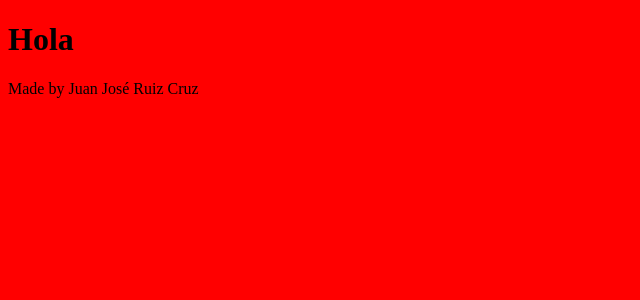
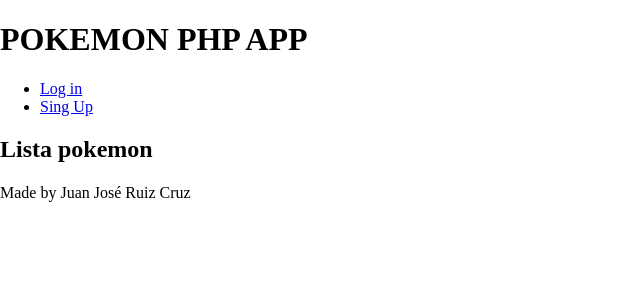
Before and after one commit to juanjo3156/PokemonWebApp, a PHP site: page /curso_php/ in a window 1280 px wide. Shown: the top 300 px of the page, without its empty margins (0-640 px from the left). Run offline with PHP 8.4, Linux system fonts and the light colour scheme; style sheets or scripts are compiled from the project's sources.

Commit message:
Adding navigation to the header

```diff
--- a/src/styles/app.scss
+++ b/src/styles/app.scss
@@ -1,3 +1 @@
-body{
-    background-color: red;
-}
+@use 'base';
--- a/src/views/header.php
+++ b/src/views/header.php
@@ -8,3 +8,16 @@
     <title>Pokemon App</title>
 </head>
 <body>
+    <header class="header">
+        <div class="icono">
+            <h1>POKEMON PHP APP</h1>
+        </div>
+        <div class="menu">
+            <nav class="navegation">
+                <ul>
+                    <li><a href="#">Log in</a></li>
+                    <li><a href="#">Sing Up</a></li>
+                </ul>
+            </nav>
+        </div>
+    </header>
--- a/src/views/index.view.php
+++ b/src/views/index.view.php
@@ -1,4 +1,7 @@
 <?php require('header.php'); ?>
 
-    <h1>Hola</h1>
+    <div class="contenedor">
+        <h2 class="titulo">Lista pokemon</h2>
+    </div>
+
 <?php require('footer.php'); ?>
```
